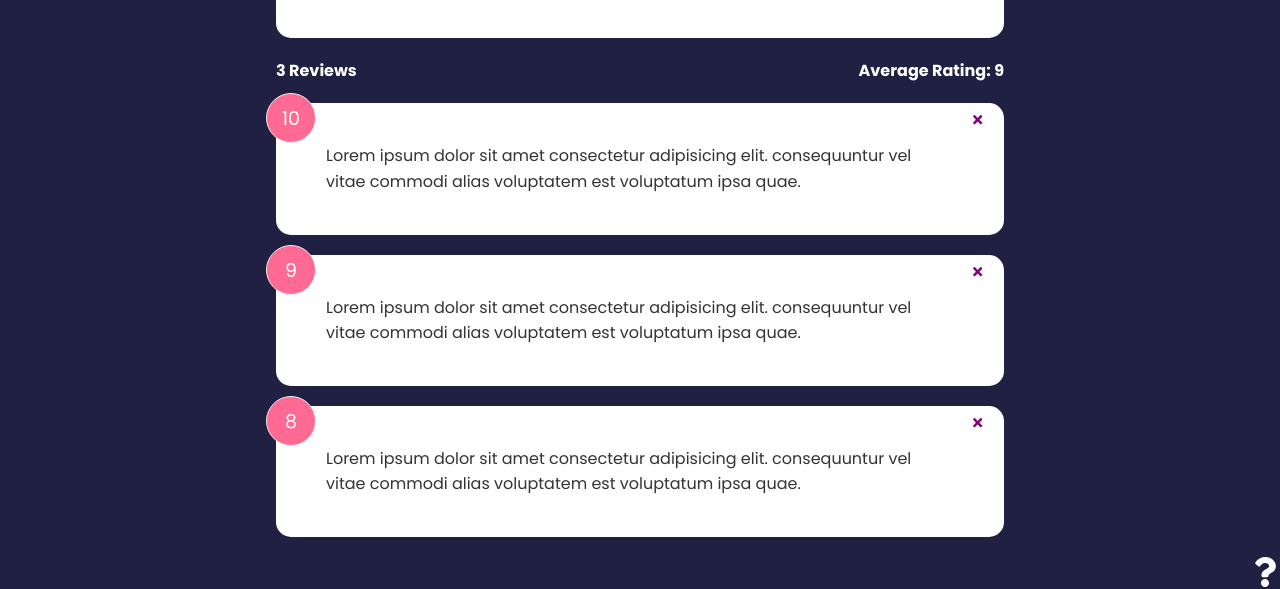
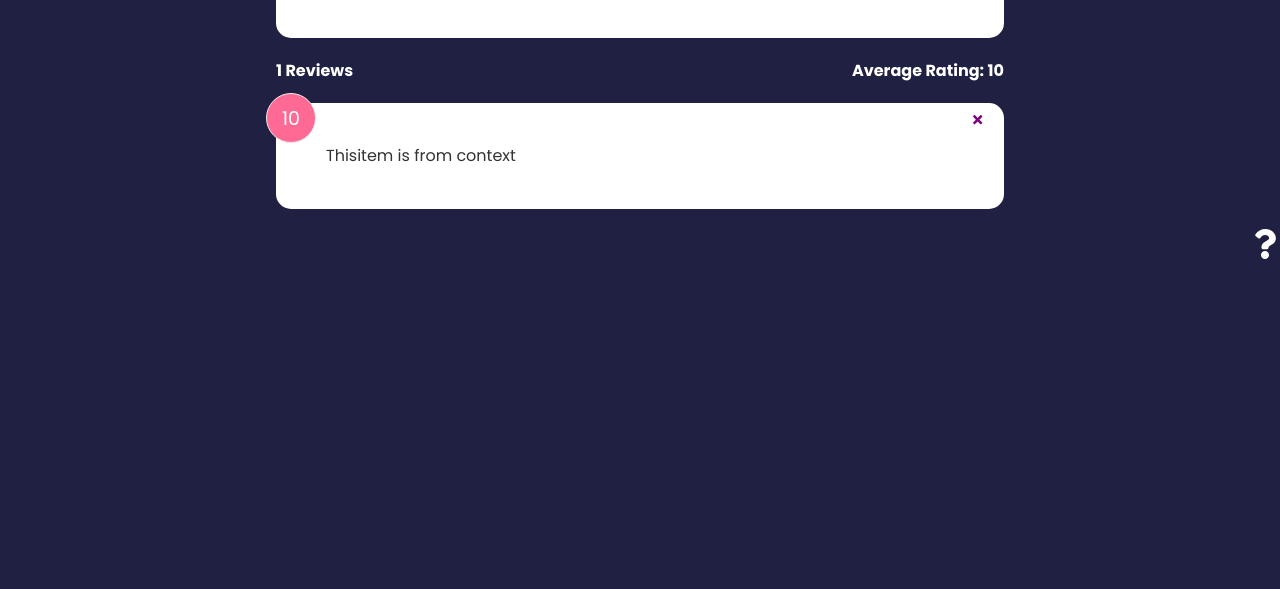
Before and after one commit to CESAR-JARAMILLO/Feedback-App, a React (Create React App) app: page / in a window 1280 px wide. Shown: the part 341-930 px from the top of the page. After the commit the page ends 800 px from the top, so only its background shows below. Built offline with nearby package versions, Linux system fonts and the light colour scheme.

Commit message:
added useContext hook

```diff
--- a/src/App.js
+++ b/src/App.js
@@ -35,11 +35,8 @@
             element={
               <>
                 <FeedbackForm handleAdd={addFeedback} />
-                <FeedbackStats feedback={feedback} />
-                <FeedbackList
-                feedback={feedback}
-                handleDelete={deleteFeedback}
-                />
+                <FeedbackStats />
+                <FeedbackList handleDelete={deleteFeedback}/>
               </>
             }>
             </Route>
--- a/src/components/FeedbackList.jsx
+++ b/src/components/FeedbackList.jsx
@@ -1,8 +1,11 @@
 import { motion, AnimatePresence } from "framer-motion"
-import PropTypes from 'prop-types'
+import { useContext } from 'react'
 import FeedbackItem from './FeedbackItem'
+import FeedbackContext from '../context/FeedbackContext'
 
-function FeedbackList({ feedback, handleDelete }) {
+function FeedbackList({ handleDelete }) {
+  const {feedback} = useContext(FeedbackContext)
+
   if (!feedback || feedback.length === 0) {
     return <p>No feedback</p>
   }
@@ -41,14 +44,4 @@
   // )
 }
 
-FeedbackList.propTypes = {
-  feedback: PropTypes.arrayOf(
-    PropTypes.shape({
-      id: PropTypes.number.isRequired,
-      text: PropTypes.string.isRequired,
-      rating: PropTypes.number.isRequired,
-    })
-  )
-}
-
 export default FeedbackList
--- a/src/components/FeedbackStats.jsx
+++ b/src/components/FeedbackStats.jsx
@@ -1,6 +1,9 @@
-import PropTypes from 'prop-types'
+import { useContext } from 'react'
+import FeedbackContext from '../context/FeedbackContext'
 
-function FeedbackStats({ feedback }) {
+function FeedbackStats() {
+  const { feedback } = useContext(FeedbackContext)
+
   // Calculate ratings avg
   let average = feedback.reduce((acc, cur) => {
     return acc + cur.rating
@@ -16,8 +19,4 @@
   )
 }
 
-FeedbackStats.propTypes = {
-  feedback: PropTypes.array.isRequired
-}
-
 export default FeedbackStats
```
